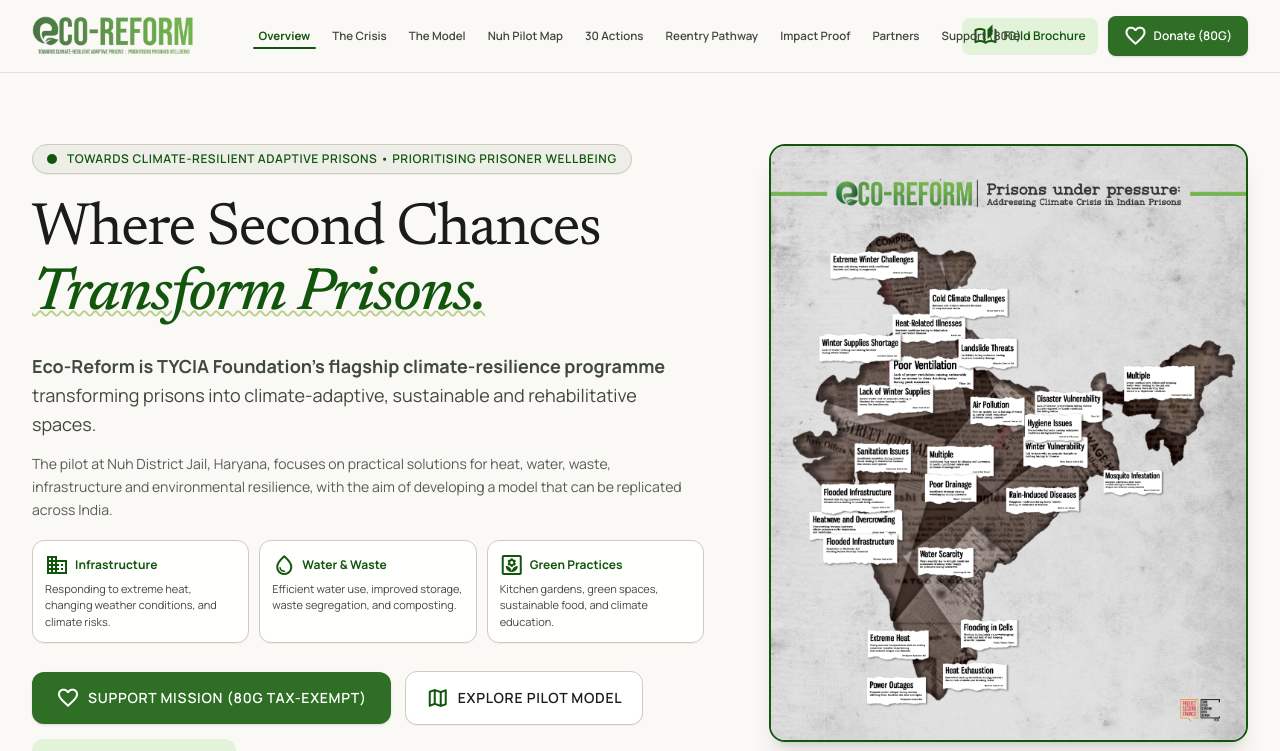
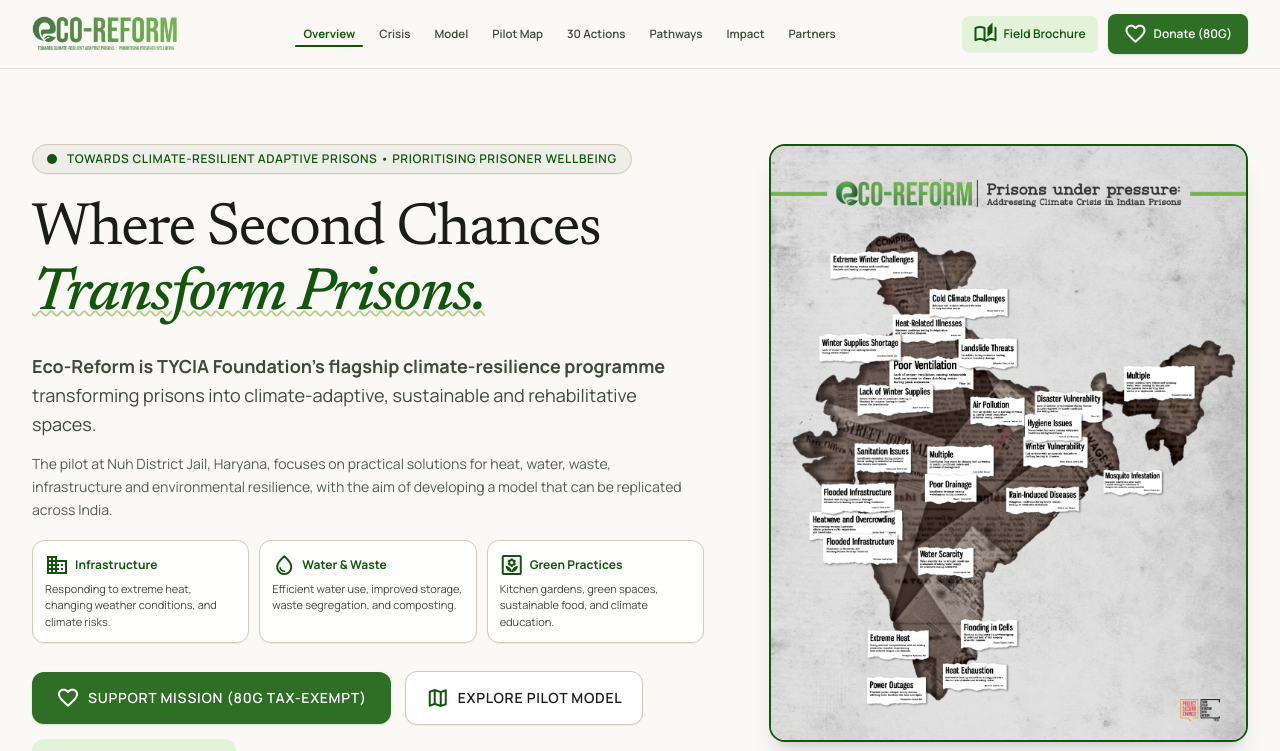
Before and after one commit to kanishkam2406/Eco-Reform, a React (Vite) app: page / in a window 1280 px wide. Shown: the top 751 px of the page. Built offline with nearby package versions, Linux system fonts and the light colour scheme.

Commit message:
fix(nav): resolve navbar link overlapping on 14-inch laptops and streamline links

```diff
--- a/src/components/Navigation.tsx
+++ b/src/components/Navigation.tsx
@@ -47,14 +47,13 @@
 
   const navLinks = [
     { id: 'hero', label: 'Overview', href: '#hero' },
-    { id: 'crisis', label: 'The Crisis', href: '#crisis' },
-    { id: 'eco-reform', label: 'The Model', href: '#eco-reform' },
-    { id: 'facility-blueprint', label: 'Nuh Pilot Map', href: '#facility-blueprint' },
+    { id: 'crisis', label: 'Crisis', href: '#crisis' },
+    { id: 'eco-reform', label: 'Model', href: '#eco-reform' },
+    { id: 'facility-blueprint', label: 'Pilot Map', href: '#facility-blueprint' },
     { id: 'climate-actions', label: '30 Actions', href: '#climate-actions' },
-    { id: 'pathways', label: 'Reentry Pathway', href: '#pathways' },
-    { id: 'impact', label: 'Impact Proof', href: '#impact' },
+    { id: 'pathways', label: 'Pathways', href: '#pathways' },
+    { id: 'impact', label: 'Impact', href: '#impact' },
     { id: 'partners', label: 'Partners', href: '#partners' },
-    { id: 'donate', label: 'Support (80G)', href: '#donate' },
   ];
 
   const handleScrollTo = (e: React.MouseEvent<HTMLAnchorElement>, href: string) => {
@@ -72,32 +71,32 @@
         className={`fixed top-0 left-0 w-full z-40 transition-all duration-300 ${
           isScrolled
             ? 'bg-[#FAF9F5]/90 backdrop-blur-md shadow-sm border-b border-[#D1C9BC]/80 py-2'
-            : 'bg-[#FAF9F5]/95 backdrop-blur-sm border-b border-[#D1C9BC]/50 py-3'
+            : 'bg-[#FAF9F5]/95 backdrop-blur-sm border-b border-[#D1C9BC]/50 py-2.5 sm:py-3'
         }`}
       >
-      <div className="w-full max-w-[1536px] mx-auto px-4 sm:px-6 lg:px-8 flex items-center justify-between">
-        {/* Left: Brand Logo & Trust Tag (Symmetrical flex-1 container) */}
-        <div className="flex items-center justify-start flex-1 min-w-0 shrink-0">
+      <div className="w-full max-w-[1536px] mx-auto px-3 sm:px-6 lg:px-8 flex items-center justify-between gap-2 xl:gap-4">
+        {/* Left: Brand Logo & Trust Tag */}
+        <div className="shrink-0 flex items-center">
           <a
             href="#hero"
             onClick={(e) => handleScrollTo(e, '#hero')}
-            className="flex items-center gap-2.5 text-left group py-1 focus:outline-none shrink-0"
+            className="flex items-center gap-2 text-left group py-1 focus:outline-none shrink-0"
             title="Eco-Reform - Towards Climate-Resilient Adaptive Prisons"
           >
             <img
               src="/logo.png"
               alt="Eco-Reform: Towards Climate-Resilient Adaptive Prisons"
-              className="h-8 sm:h-9 lg:h-10 w-auto max-w-[150px] sm:max-w-[180px] lg:max-w-[200px] object-contain transition-transform group-hover:scale-[1.02]"
+              className="h-7 sm:h-8 lg:h-9 w-auto max-w-[130px] sm:max-w-[160px] xl:max-w-[180px] object-contain transition-transform group-hover:scale-[1.02]"
             />
-            <span className="hidden 2xl:inline-flex items-center gap-1 font-semibold text-[#12560E] uppercase tracking-wider text-[10px] bg-[#E2F3D9] px-2 py-0.5 rounded-full">
+            <span className="hidden 2xl:inline-flex items-center gap-1 font-semibold text-[#12560E] uppercase tracking-wider text-[10px] bg-[#E2F3D9] px-2 py-0.5 rounded-full shrink-0">
               <span className="w-1.5 h-1.5 rounded-full bg-[#12560E] animate-pulse" />
               Nuh Pilot Active
             </span>
           </a>
         </div>
 
-        {/* Center: Desktop Anchor Navigation (Mathematically centered) */}
-        <nav className="hidden lg:flex items-center justify-center shrink-0 mx-2 xl:mx-4 gap-1 lg:gap-1.5 xl:gap-2.5 2xl:gap-3.5 text-[11px] xl:text-[11.5px] 2xl:text-xs font-semibold text-[#41493d]">
+        {/* Center: Desktop Anchor Navigation */}
+        <nav className="hidden lg:flex items-center justify-center flex-1 min-w-0 mx-1 xl:mx-3 gap-0.5 lg:gap-1 xl:gap-2 2xl:gap-3 text-[11px] xl:text-[11.5px] 2xl:text-xs font-semibold text-[#41493d]">
           {navLinks.map((link) => {
             const isActive = activeSection === link.id;
             return (
@@ -105,7 +104,7 @@
                 key={link.id}
                 href={link.href}
                 onClick={(e) => handleScrollTo(e, link.href)}
-                className={`relative px-1.5 py-1 transition-colors hover:text-[#12560E] whitespace-nowrap ${
+                className={`relative px-1.5 xl:px-2 py-1 transition-colors hover:text-[#12560E] whitespace-nowrap shrink-0 ${
                   isActive ? 'text-[#12560E] font-bold' : ''
                 }`}
               >
@@ -118,8 +117,8 @@
           })}
         </nav>
 
-        {/* Right: Action Controls & Triggers (Symmetrical flex-1 container) */}
-        <div className="flex items-center justify-end flex-1 min-w-0 shrink-0 gap-2 xl:gap-2.5">
+        {/* Right: Action Controls & Triggers */}
+        <div className="shrink-0 flex items-center justify-end gap-1.5 xl:gap-2.5">
           {/* Brochure Trigger Pill */}
           <button
             onClick={onOpenBrochure}
@@ -133,7 +132,7 @@
           {/* Primary Donate (80G) CTA */}
           <button
             onClick={onOpenDonate}
-            className="inline-flex items-center gap-1.5 px-3 xl:px-4 py-1.5 xl:py-2 rounded-lg text-[11px] xl:text-xs font-semibold bg-[#2E6F25] text-white hover:bg-[#12560E] active:scale-[0.98] transition-all shadow-sm hover:shadow whitespace-nowrap shrink-0"
+            className="inline-flex items-center gap-1.5 px-2.5 sm:px-3 xl:px-4 py-1.5 xl:py-2 rounded-lg text-[11px] xl:text-xs font-semibold bg-[#2E6F25] text-white hover:bg-[#12560E] active:scale-[0.98] transition-all shadow-sm hover:shadow whitespace-nowrap shrink-0"
           >
             <span className="material-symbols-outlined text-[15px] xl:text-[16px]">favorite</span>
             <span>Donate (80G)</span>
```
